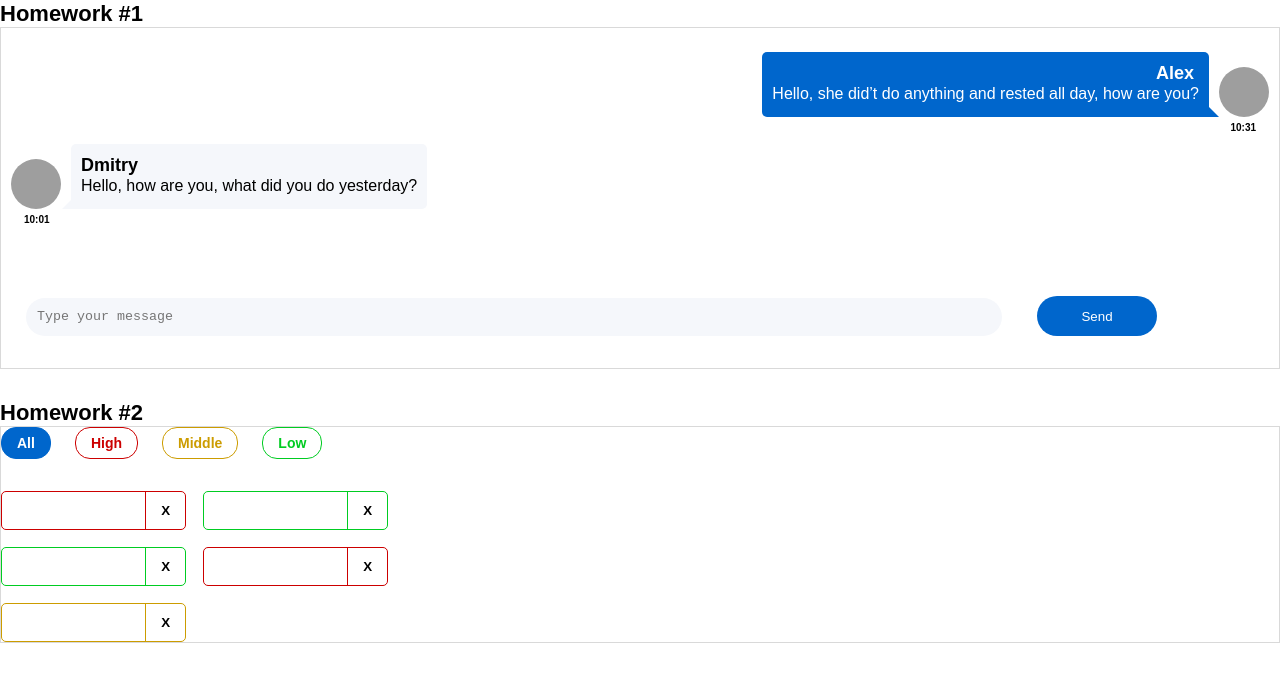
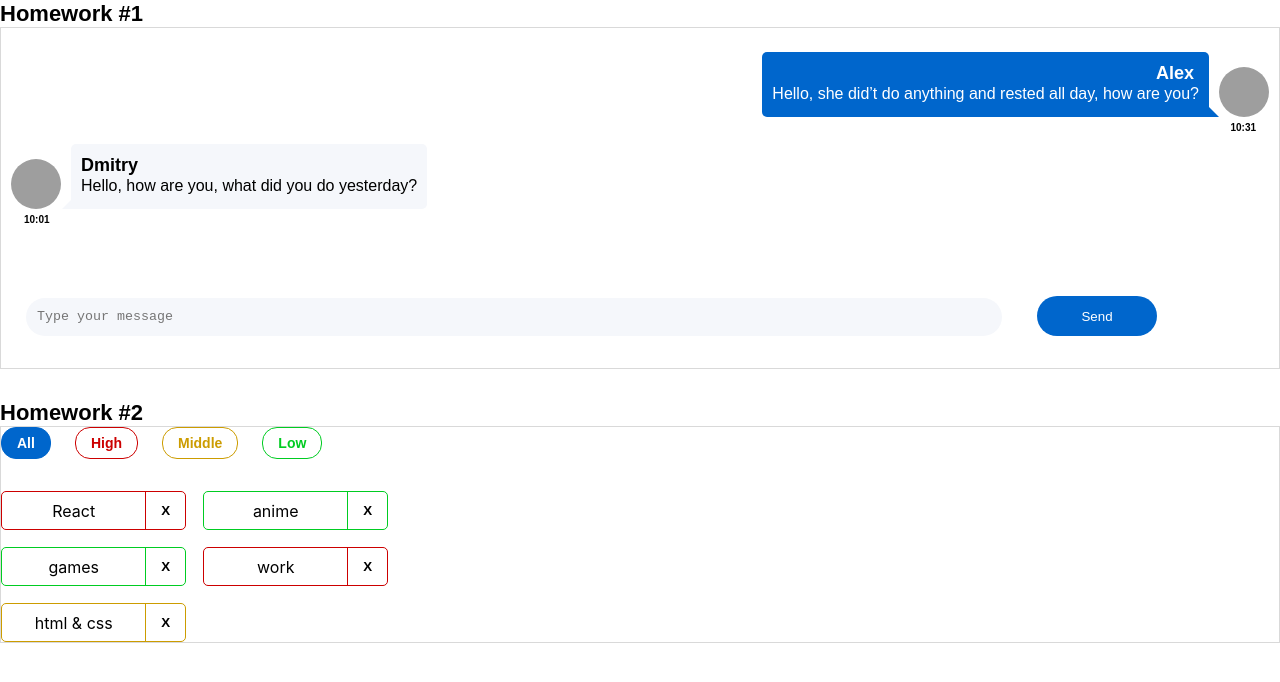
Before and after one commit to SanyaSkl/homework-front2-master, a React (Create React App) app: page / in a window 1280 px wide. Shown: the top 682 px of the page. Built offline with nearby package versions, Linux system fonts and the light colour scheme; grey boxes are pictures that could not be loaded.

Commit message:
Homework-2: HW2 completed

```diff
--- a/src/s2-homeworks/hw02/HW2.tsx
+++ b/src/s2-homeworks/hw02/HW2.tsx
@@ -9,6 +9,7 @@ import s2 from '../../s1-main/App.module.css'
 * 4 - выполнить пункт 3 для функции deleteAffair
 * 5 - указать нужный тип в useState с affairs
 * 6 - дописать тип и логику функции deleteAffairCallback
+*
 * 7 - в файле Affairs.tsx дописать типизацию пропсов
 * 8 - в файле Affairs.tsx дописать логику функций setAll, setHigh, setMiddle, setLow
 * 9 - в файле Affair.tsx дописать типизацию пропсов
@@ -49,9 +50,10 @@ function HW2() {
     const [filter, setFilter] = useState<FilterType>('all')
 
     const filteredAffairs = filterAffairs(affairs, filter)
-    const deleteAffairCallback = (_id: number) => { // need to fix any
-        // need to fix
-    }
+    const deleteAffairCallback = (_id: number) => {
+        setAffairs((prevAffairs) => deleteAffair(prevAffairs, _id));
+    };
+
 
     return (
         <div id={'hw2'}>
--- a/src/s2-homeworks/hw02/affairs/Affairs.tsx
+++ b/src/s2-homeworks/hw02/affairs/Affairs.tsx
@@ -4,36 +4,38 @@ import {AffairType, FilterType} from '../HW2'
 import s from './Affairs.module.css'
 
 type AffairsPropsType = {
-    data: any // need to fix any
-    setFilter: any
-    deleteAffairCallback: any
+    data: AffairType[] // need to fix any
+    setFilter: (filter: FilterType) => void
+    deleteAffairCallback: (_id: number) => void
     filter: FilterType
 }
 
 function Affairs(props: AffairsPropsType) {
+    const {data, setFilter, deleteAffairCallback, filter} = props;
+
     const setAll = () => {
-        // need to fix
+        setFilter('all')// need to fix
     }
     const setHigh = () => {
-        // need to fix
+        setFilter('high')// need to fix
     }
     const setMiddle = () => {
-        // need to fix
+        setFilter('middle')// need to fix
     }
     const setLow = () => {
-        // need to fix
+        setFilter('low')// need to fix
     }
 
-    const cnAll = s.button + ' ' + s.all + (props.filter === 'all' ? ' ' + s.active : '')
-    const cnHigh = s.button + ' ' + s.high + (props.filter === 'high' ? ' ' + s.active : '')
-    const cnMiddle = s.button + ' ' + s.middle + (props.filter === 'middle' ? ' ' + s.active : '')
-    const cnLow = s.button + ' ' + s.low + (props.filter === 'low' ? ' ' + s.active : '')
+    const cnAll = s.button + ' ' + s.all + (filter === 'all' ? ' ' + s.active : '')
+    const cnHigh = s.button + ' ' + s.high + (filter === 'high' ? ' ' + s.active : '')
+    const cnMiddle = s.button + ' ' + s.middle + (filter === 'middle' ? ' ' + s.active : '')
+    const cnLow = s.button + ' ' + s.low + (filter === 'low' ? ' ' + s.active : '')
 
-    const mappedAffairs = props.data.map((a: AffairType) => (
+    const mappedAffairs = data.map((a: AffairType) => (
         <Affair
             key={a._id} // кеи ОБЯЗАТЕЛЬНЫ в 99% - так что лучше их писать всегда при создании компонент в мапе
             affair={a}
-            deleteAffairCallback={props.deleteAffairCallback}
+            deleteAffairCallback={deleteAffairCallback}
         />
     ))
 
--- a/src/s2-homeworks/hw02/affairs/affair/Affair.tsx
+++ b/src/s2-homeworks/hw02/affairs/affair/Affair.tsx
@@ -1,18 +1,19 @@
 import React from 'react'
-import { AffairType } from '../../HW2'
+import {AffairType} from '../../HW2'
 import s from './Affair.module.css'
 import s2 from '../Affairs.module.css'
 
 type AffairPropsType = {
     // key не нужно типизировать
     affair: AffairType
-    deleteAffairCallback: any // need to fix any
+    deleteAffairCallback: (_id: number) => void // need to fix any
 }
 
 function Affair(props: AffairPropsType) {
     const deleteCallback = () => {
-        // need to fix
-    }
+        props.deleteAffairCallback(props.affair._id);
+    };
+
 
     const nameClass = s.name + ' ' + s2[props.affair.priority]
     const buttonClass = s.closeButton + ' ' + s2[props.affair.priority]
@@ -24,7 +25,7 @@ function Affair(props: AffairPropsType) {
             className={affairClass}
         >
             <div id={'hw2-name-' + props.affair._id} className={nameClass}>
-                {/*создаёт студент*/}
+                {props.affair.name}
 
                 {/**/}
             </div>
@@ -35,8 +36,7 @@ function Affair(props: AffairPropsType) {
             <button
                 id={'hw2-button-delete-' + props.affair._id}
                 className={buttonClass}
-                // need to fix
-
+                onClick={deleteCallback}
             >
                 {/*текст кнопки могут изменить студенты*/}
                 X
```
